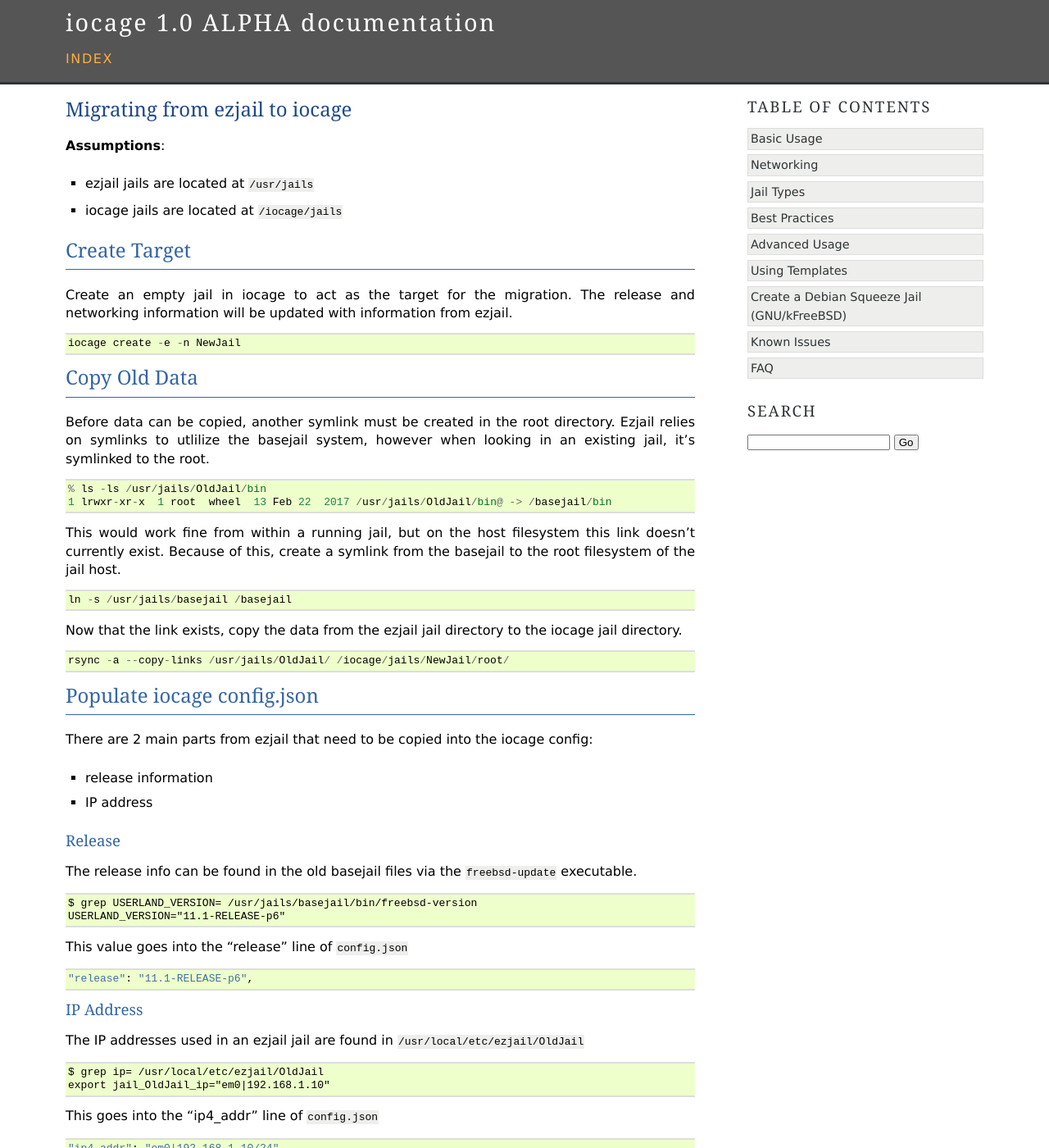
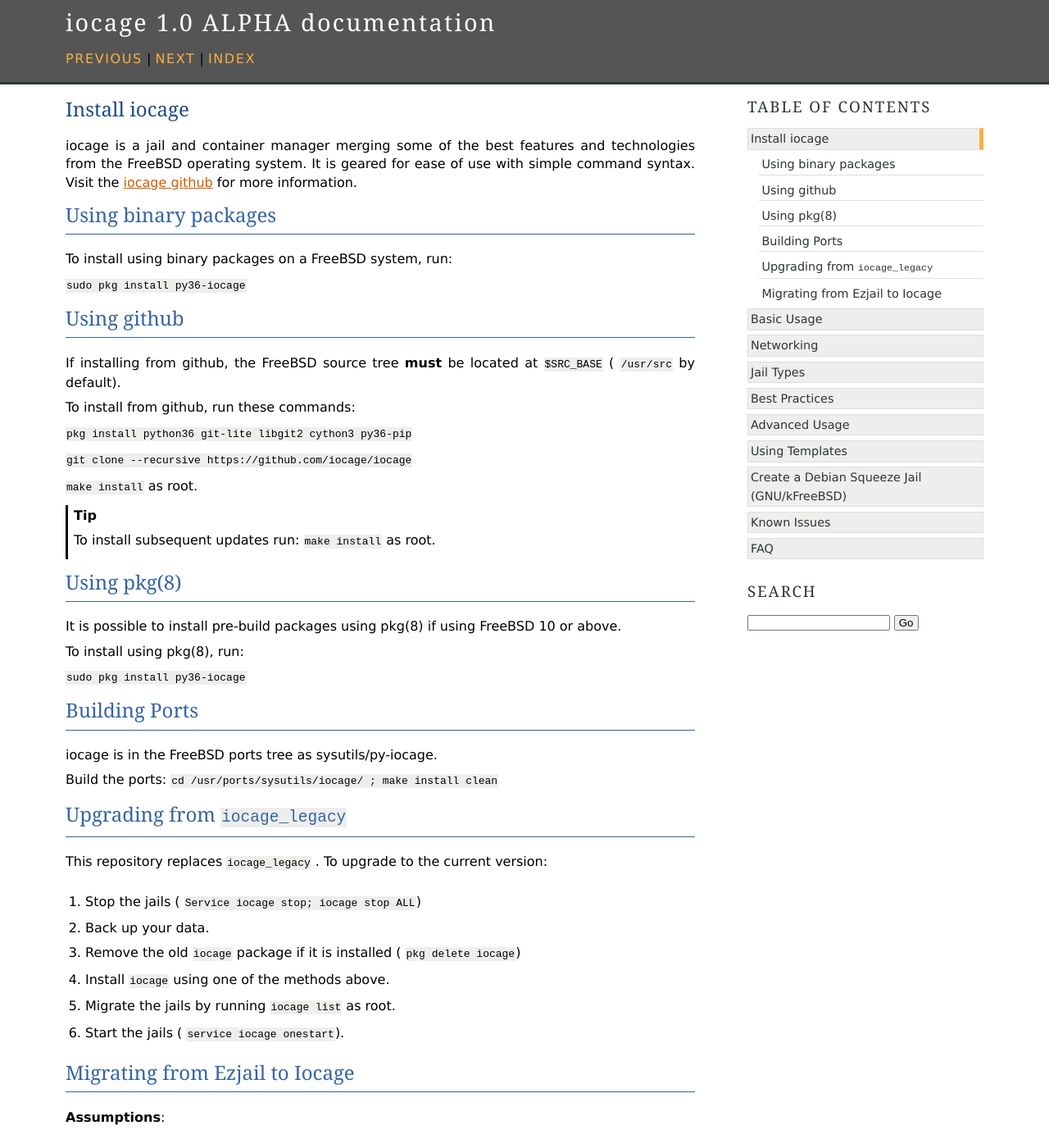
Before and after one commit to iocage/iocage, a Sphinx documentation site: the page built from doc/source/install.rst, in a window 1280 px wide and 1400 px high. Shown: the whole window at 82% size. Built offline with Sphinx 7.4.7, drawn with Linux system fonts in a browser that asks for light colours.

Commit message:
Updated iocage docs: Added install chapter, organized, fixed. (#490)

```diff
--- a/doc/source/index.rst
+++ b/doc/source/index.rst
@@ -32,6 +32,7 @@
 .. toctree::
    :maxdepth: 2
 
+   install
    basic-use
    networking
    jailtypes
--- a/doc/source/ezjail-migration.rst
+++ b/doc/source/install.rst
@@ -1,5 +1,75 @@
-Migrating from ezjail to iocage
-===============================
+.. index:: Install iocage
+.. _Install iocage:
+
+Install iocage
+==============
+
+iocage is a jail and container manager merging some of the best features
+and technologies from the FreeBSD operating system. It is geared for
+ease of use with simple command syntax. Visit the
+`iocage github <https://github.com/iocage/iocage>`_ for more information.
+
+Using binary packages
++++++++++++++++++++++
+
+To install using binary packages on a FreeBSD system, run:
+
+:samp:`sudo pkg install py36-iocage`
+
+Using github
+++++++++++++
+
+If installing from github, the FreeBSD source tree **must** be located
+at :samp:`$SRC_BASE` ( :samp:`/usr/src` by default).
+
+To install from github, run these commands:
+
+:samp:`pkg install python36 git-lite libgit2 cython3 py36-pip`
+
+:samp:`git clone --recursive https://github.com/iocage/iocage`
+
+:samp:`make install` as root.
+
+.. tip:: To install subsequent updates run: :samp:`make install` as
+   root.
+
+Using pkg(8)
+++++++++++++
+
+It is possible to install pre-build packages using pkg(8) if using
+FreeBSD 10 or above.
+
+To install using pkg(8), run:
+
+:samp:`sudo pkg install py36-iocage`
+
+Building Ports
+++++++++++++++
+
+iocage is in the FreeBSD ports tree as sysutils/py-iocage.
+
+Build the ports:
+:samp:`cd /usr/ports/sysutils/iocage/ ; make install clean`
+
+Upgrading from :samp:`iocage_legacy`
+++++++++++++++++++++++++++++++++++++
+
+This repository replaces :samp:`iocage_legacy` .
+To upgrade to the current version:
+
+1. Stop the jails ( :samp:`Service iocage stop; iocage stop ALL`)
+#. Back up your data.
+#. Remove the old :samp:`iocage` package if it is installed
+   ( :samp:`pkg delete iocage`)
+#. Install :samp:`iocage` using one of the methods above.
+#. Migrate the jails by running :samp:`iocage list` as root.
+#. Start the jails ( :samp:`service iocage onestart`).
+
+.. index:: Ezjail Migration
+.. _Ezjail Migration:
+
+Migrating from Ezjail to Iocage
++++++++++++++++++++++++++++++++
 
 **Assumptions**:
 
```
Also changed, not shown: 17 other files.
